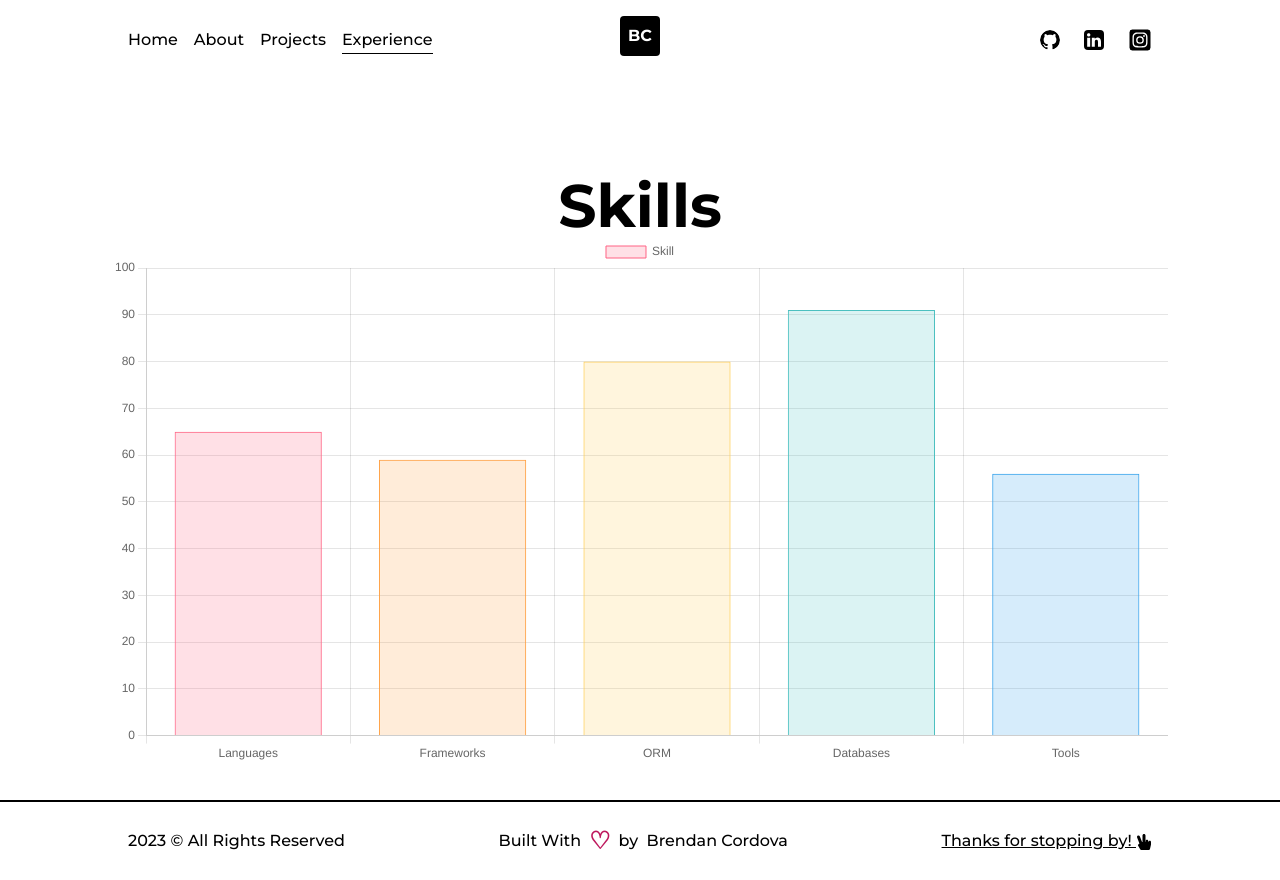
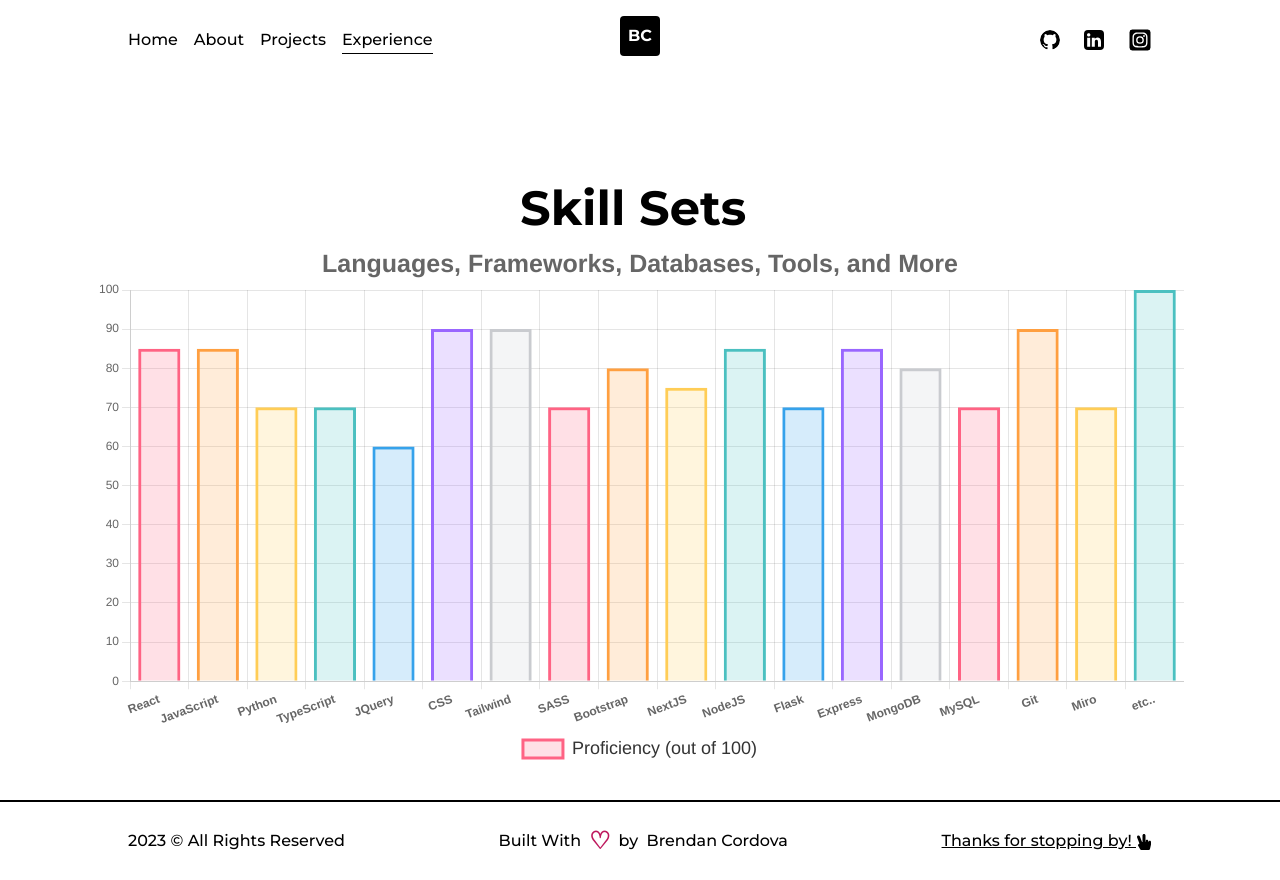
Before and after one commit to cordovalegacy/portfolio_v.2, a Next.js app: page /experience in a window 1280 px wide. Built offline with nearby package versions, Linux system fonts and the light colour scheme.

Commit message:
Done with Experience Page

```diff
--- a/src/app/components/Skills.tsx
+++ b/src/app/components/Skills.tsx
@@ -1,36 +1,42 @@
 // !Components
 import BarChart from './BarChart'
+import AnimatedText from './AnimatedText'
 
 // !ChartJS Imports
 import {
     Chart as ChartJS,
-    ArcElement,
     Tooltip,
     Legend,
     Title,
     CategoryScale
-} from "chart.js/auto";
+} from "chart.js/auto"
 import 'chartjs-plugin-datalabels'
 
 // !ChartJS Config
 ChartJS.register(
-    ArcElement,
     Tooltip,
     Legend,
     Title,
     CategoryScale // Register CategoryScale for "category" scale
-);
+)
 
 // !ChartJS Data
-const labels = ['Languages', 'Frameworks', 'ORM', 'Databases', 'Tools']
+const labels = ['React', 'JavaScript', 'Python', 'TypeScript', 'JQuery', 'CSS', 'Tailwind', 'SASS', 'Bootstrap', 'NextJS', 'NodeJS', 'Flask', 'Express', 'MongoDB', 'MySQL', 'Git', 'Miro', 'etc..']
 const data = {
     labels: labels,
     datasets: [{
         axis: 'y',
-        label: 'Skill',
-        data: [65, 59, 80, 91, 56, 55, 40],
+        label: 'Proficiency (out of 100)',
+        data: [85, 85, 70, 70, 60, 90, 90, 70, 80, 75, 85, 70, 85, 80, 70, 90, 70, 100],
         fill: false,
         backgroundColor: [
+            'rgba(255, 99, 132, 0.2)',
+            'rgba(255, 159, 64, 0.2)',
+            'rgba(255, 205, 86, 0.2)',
+            'rgba(75, 192, 192, 0.2)',
+            'rgba(54, 162, 235, 0.2)',
+            'rgba(153, 102, 255, 0.2)',
+            'rgba(201, 203, 207, 0.2)',
             'rgba(255, 99, 132, 0.2)',
             'rgba(255, 159, 64, 0.2)',
             'rgba(255, 205, 86, 0.2)',
@@ -46,46 +52,71 @@ const data = {
             'rgb(75, 192, 192)',
             'rgb(54, 162, 235)',
             'rgb(153, 102, 255)',
+            'rgb(201, 203, 207)',
+            'rgb(255, 99, 132)',
+            'rgb(255, 159, 64)',
+            'rgb(255, 205, 86)',
+            'rgb(75, 192, 192)',
+            'rgb(54, 162, 235)',
+            'rgb(153, 102, 255)',
             'rgb(201, 203, 207)'
         ],
-        borderWidth: 1
+        borderWidth: 3
     }]
-};
+}
 
 // !ChartJS Options
-var options = {
+const options = {
     responsive: true,
+    maintainAspectRatio: false,
+    plugins: {
         title: {
             display: true,
-        position: "top",
-        text: "Bar Graph",
-        fontSize: 25,
-        fontColor: "#111"
+            position: 'top',
+            text: 'Languages, Frameworks, Databases, Tools, and More',
+            font: {
+                size: 25,
+                color: '#111',
+            },
         },
         legend: {
             display: true,
-        position: "bottom",
+            position: 'bottom',
             labels: {
-            fontColor: "#333",
-            fontSize: 18
-        }
+                color: '#333',
+                font: {
+                    size: 18,
+                },
+            },
+        },
     },
     scales: {
-        yAxes: [{
+        x: {
+            stacked: true,
             ticks: {
-                min: 0
+                font: {
+                    weight: 'bold',
+                },
+            },
+        },
+        y: {
+            stacked: true,
+        },
+    },
+    animation: {
+        duration: 3000,
     }
-        }]
 }
-};
+
+
 
 const Skills = () => {
 
     return (
-        <>
-            <h2 className="h-full font-bold text-6xl w-full text-center">Skills</h2>
+        <div className='h-full w-full '>
+            <AnimatedText text={"Skill Sets"} className='text-5xl text-center' />
             <BarChart data={data} options={options} />
-        </>
+        </div>
     )
 }
 
--- a/src/app/globals.css
+++ b/src/app/globals.css
@@ -20,3 +20,11 @@
 .flickering {
     animation: flickerAnimation 0.7s infinite;
 }
+
+.canvas{
+    width: 1000px;
+}
+
+.canvas img{
+    width: 100%;
+}
```
Lines whose indentation alone changed are shown as unchanged.
